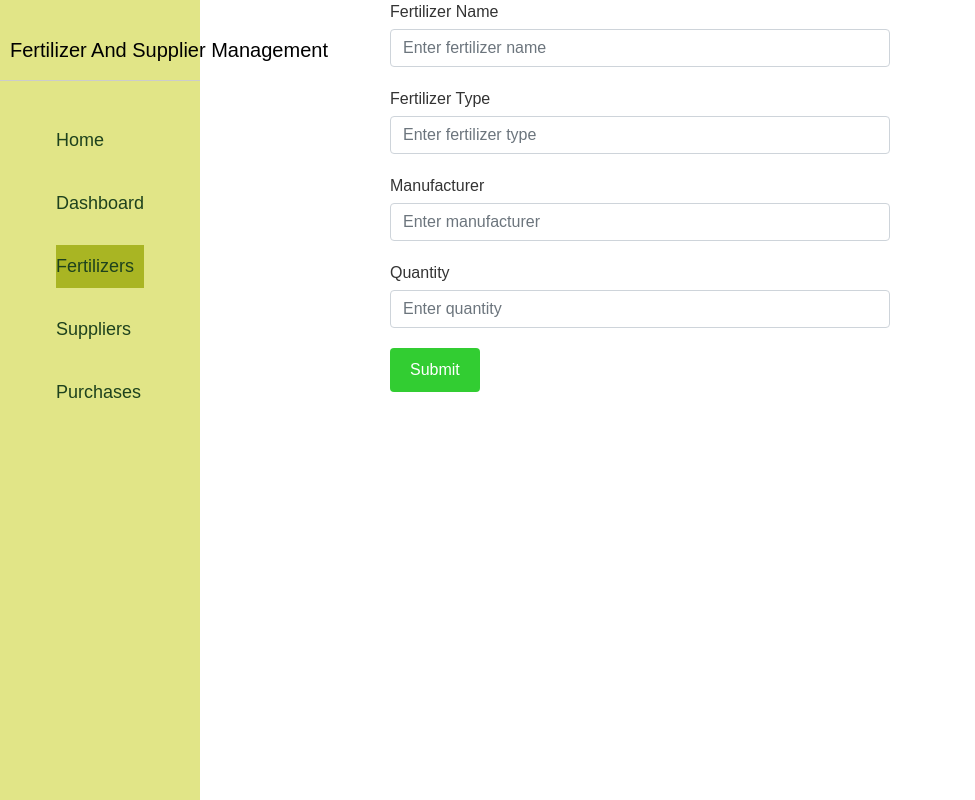
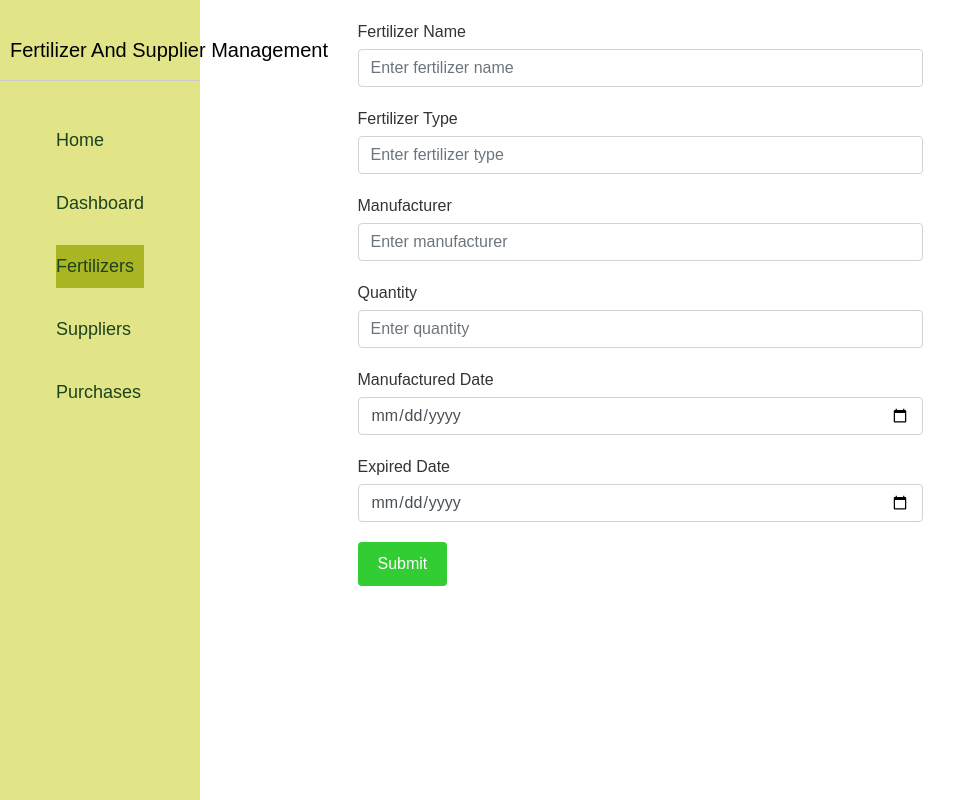
Before and after one commit to DinidiGallage/Daluhena_Tea_Estate_Management, a React (Create React App) app in the folder frontend/: page /fertilizer/add in a window 1280 px wide. Shown: the whole page, without its empty margins (0-975 px from the left). Built offline with nearby package versions, Linux system fonts and the light colour scheme.

Commit message:
added changes

```diff
--- a/frontend/src/components/AddFertilizer.js
+++ b/frontend/src/components/AddFertilizer.js
@@ -2,38 +2,83 @@ import React, { useState } from "react";
 import axios from "axios";
 
 export default function AddFertilizer() {
-  const [fertilizerName, setName] = useState("");
-  const [fertilizerType, setType] = useState("");
+  const [fertilizerName, setFertilizerName] = useState("");
+  const [fertilizerType, setFertilizerType] = useState("");
   const [manufacturer, setManufacturer] = useState("");
   const [quantity, setQuantity] = useState("");
+  const [manufacturedDate, setManufacturedDate] = useState("");
+  const [expiredDate, setExpiredDate] = useState("");
+  const [error, setError] = useState("");
+
+  function validateInputs() {
+    if (
+      !fertilizerName ||
+      !fertilizerType ||
+      !manufacturer ||
+      !quantity ||
+      !manufacturedDate ||
+      !expiredDate
+    ) {
+      setError("All fields are required.");
+      return false;
+    }
+
+    if (isNaN(quantity) || quantity <= 0) {
+      setError("Quantity should be greater than zero.");
+      return false;
+    }
+
+    const manufacturedTime = new Date(manufacturedDate).getTime();
+    const expiredTime = new Date(expiredDate).getTime();
+    if (isNaN(manufacturedTime) || isNaN(expiredTime) || manufacturedTime >= expiredTime) {
+      setError(
+        "Invalid manufactured date or expired date. Make sure the manufactured date is before the expired date."
+      );
+      return false;
+    }
+
+    setError("");
+    return true;
+  }
+
 
   function sendData(e) {
     e.preventDefault();
+
+    if (!validateInputs()) {
+      return;
+    }
 
     const newFertilizer = {
       fertilizerName,
       fertilizerType,
       manufacturer,
-      quantity
+      quantity,
+      manufacturedDate,
+      expiredDate
     };
 
     axios.post("http://localhost:8070/fertilizer/add", newFertilizer)
       .then(() => {
         alert("Fertilizer Added");
-        setName("");
-        setType("");
+        setFertilizerName("");
+        setFertilizerType("");
         setManufacturer("");
         setQuantity("");
-
+        setManufacturedDate("");
+        setExpiredDate("");
+        setError("");
       })
       .catch((err) => {
-        alert(err);
+        alert(err.response.data.message); // Display error message from server
       });
   }
 
   return (
-    <div style={{ display: "flex", justifyContent: "center" }}>
-      <form style={{ width: "500px" }} onSubmit={sendData}>
+    <div className="container">
+      <div className="row justify-content-center">
+        <div className="col-md-6">
+          <form onSubmit={sendData}>
             <div className="form-group">
               <label htmlFor="fertilizerName">Fertilizer Name</label>
               <input
@@ -42,7 +87,7 @@ export default function AddFertilizer() {
                 id="fertilizerName"
                 placeholder="Enter fertilizer name"
                 value={fertilizerName}
-            onChange={(e) => setName(e.target.value)}
+                onChange={(e) => setFertilizerName(e.target.value)}
               />
             </div>
 
@@ -54,7 +99,7 @@ export default function AddFertilizer() {
                 id="fertilizerType"
                 placeholder="Enter fertilizer type"
                 value={fertilizerType}
-            onChange={(e) => setType(e.target.value)}
+                onChange={(e) => setFertilizerType(e.target.value)}
               />
             </div>
 
@@ -73,7 +118,7 @@ export default function AddFertilizer() {
             <div className="form-group">
               <label htmlFor="quantity">Quantity</label>
               <input
-            type="text"
+                type="number"
                 className="form-control"
                 id="quantity"
                 placeholder="Enter quantity"
@@ -82,10 +127,36 @@ export default function AddFertilizer() {
               />
             </div>
 
+            <div className="form-group">
+              <label htmlFor="manufacturedDate">Manufactured Date</label>
+              <input
+                type="date"
+                className="form-control"
+                id="manufacturedDate"
+                value={manufacturedDate}
+                onChange={(e) => setManufacturedDate(e.target.value)}
+              />
+            </div>
+
+            <div className="form-group">
+              <label htmlFor="expiredDate">Expired Date</label>
+              <input
+                type="date"
+                className="form-control"
+                id="expiredDate"
+                value={expiredDate}
+                onChange={(e) => setExpiredDate(e.target.value)}
+              />
+            </div>
+
+            {error && <div className="alert alert-danger">{error}</div>}
+
             <button type="submit" className="btn btn-primary">
               Submit
             </button>
           </form>
         </div>
+      </div>
+    </div>
   );
 }
--- a/frontend/src/components/AddSupplier.js
+++ b/frontend/src/components/AddSupplier.js
@@ -8,9 +8,38 @@ export default function AddSupplier() {
   const [email, setEmail] = useState("");
   const [address, setAddress] = useState("");
   const [productTypes, setProductTypes] = useState("");
+  const [error, setError] = useState("");
+
+  function validateInputs() {
+    if (!supplierName || !contactPerson || !phone || !email || !address || !productTypes) {
+      setError("All fields are required.");
+      return false;
+    }
+
+    // Validate phone number format
+    const phoneRegex = /^\d{3}-\d{3}-\d{4}$/;
+    if (!phoneRegex.test(phone)) {
+      setError("Phone number must be in the format XXX-XXX-XXXX.");
+      return false;
+    }
+
+    // Validate email format
+    const emailRegex = /^[^\s@]+@[^\s@]+\.[^\s@]+$/;
+    if (!emailRegex.test(email)) {
+      setError("Invalid email format.");
+      return false;
+    }
+
+    setError("");
+    return true;
+  }
 
   function sendData(e) {
     e.preventDefault();
+
+    if (!validateInputs()) {
+      return;
+    }
 
     const newSupplier = {
       supplierName,
@@ -69,7 +98,7 @@ export default function AddSupplier() {
             type="text"
             className="form-control"
             id="phone"
-            placeholder="Enter phone number"
+            placeholder="Enter phone number (XXX-XXX-XXXX)"
             value={phone}
             onChange={(e) => setPhone(e.target.value)}
           />
@@ -111,6 +140,8 @@ export default function AddSupplier() {
           />
         </div>
 
+        {error && <div className="alert alert-danger">{error}</div>}
+
         <button type="submit" className="btn btn-primary">
           Submit
         </button>
```
Also changed, not shown: 2 other files (tests, documents, lock files or other folders). Lines whose indentation alone changed are shown as unchanged.
